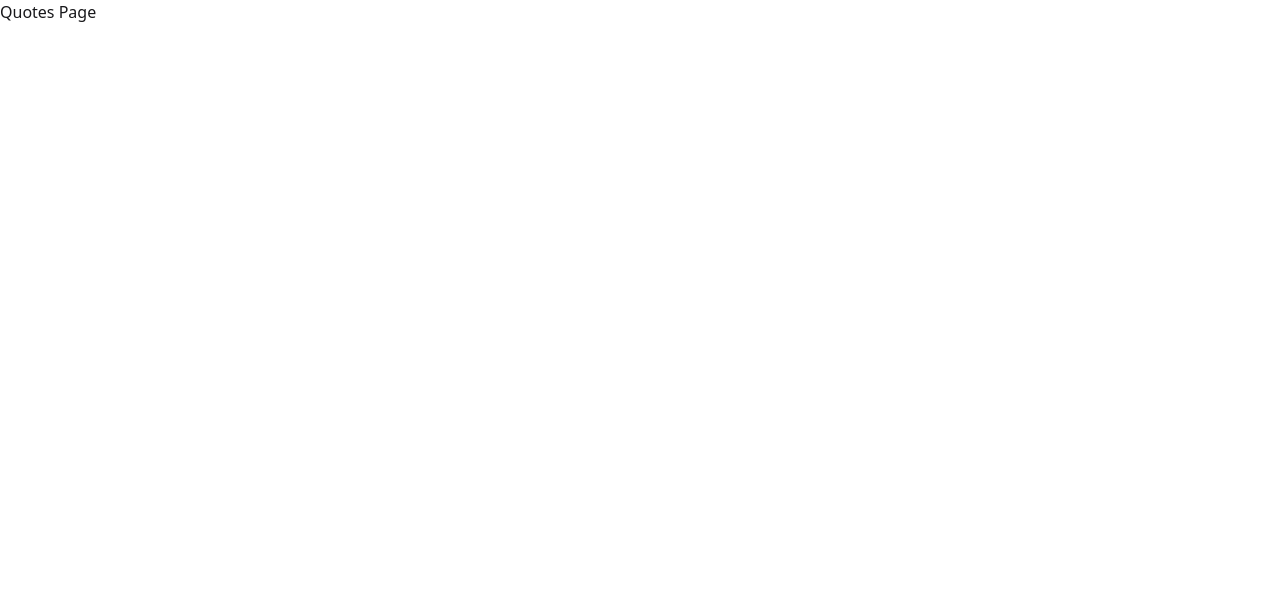
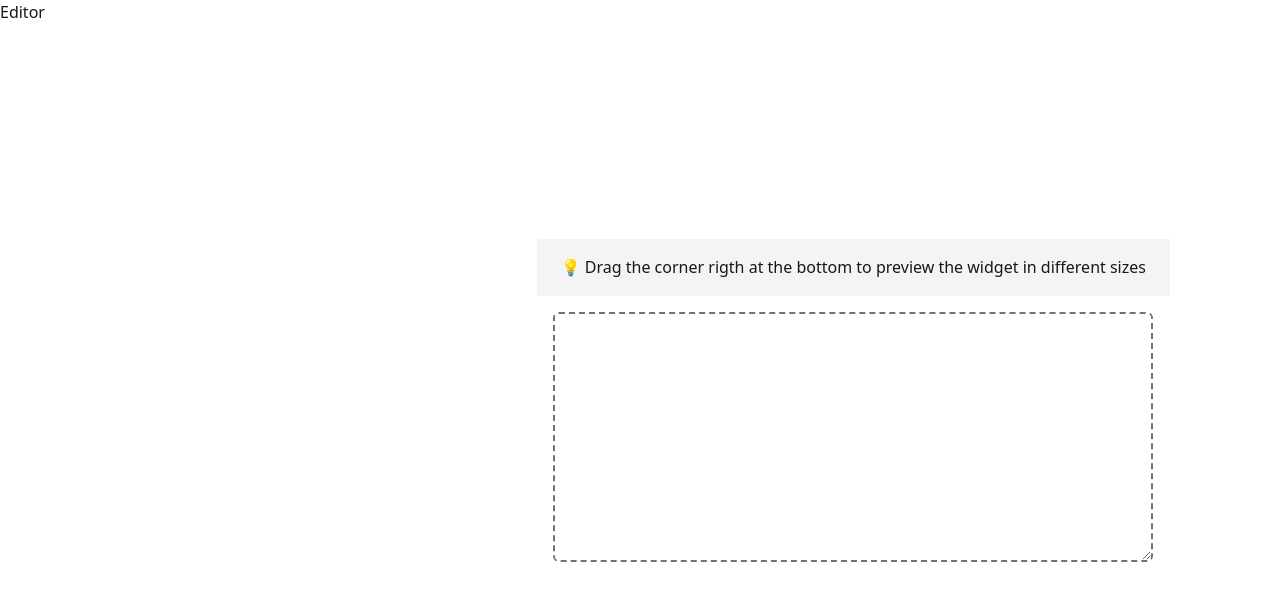
Before and after one commit to codingcodax/weebn, a Next.js app: page /editor/quotes in a window 1280 px wide. Shown: the top 600 px of the page. Built offline with nearby package versions, Linux system fonts and the light colour scheme.

Commit message:
feat(quotes): import tooltip and live preview component

```diff
--- a/app/editor/quotes/page.tsx
+++ b/app/editor/quotes/page.tsx
@@ -1,7 +1,16 @@
+import { LivePreview, Tooltip } from '~/components/pages/editor';
+
 const Quotes = () => {
   return (
-    <div>
-      <p>Quotes Page</p>
+    <div className='grid h-screen grid-cols-3'>
+      <div>
+        <p>Editor</p>
+      </div>
+      <div className='col-span-2 flex flex-col items-center justify-center space-y-4'>
+        <Tooltip />
+
+        <LivePreview page='/widgets/quotes' />
+      </div>
     </div>
   );
 };
```
